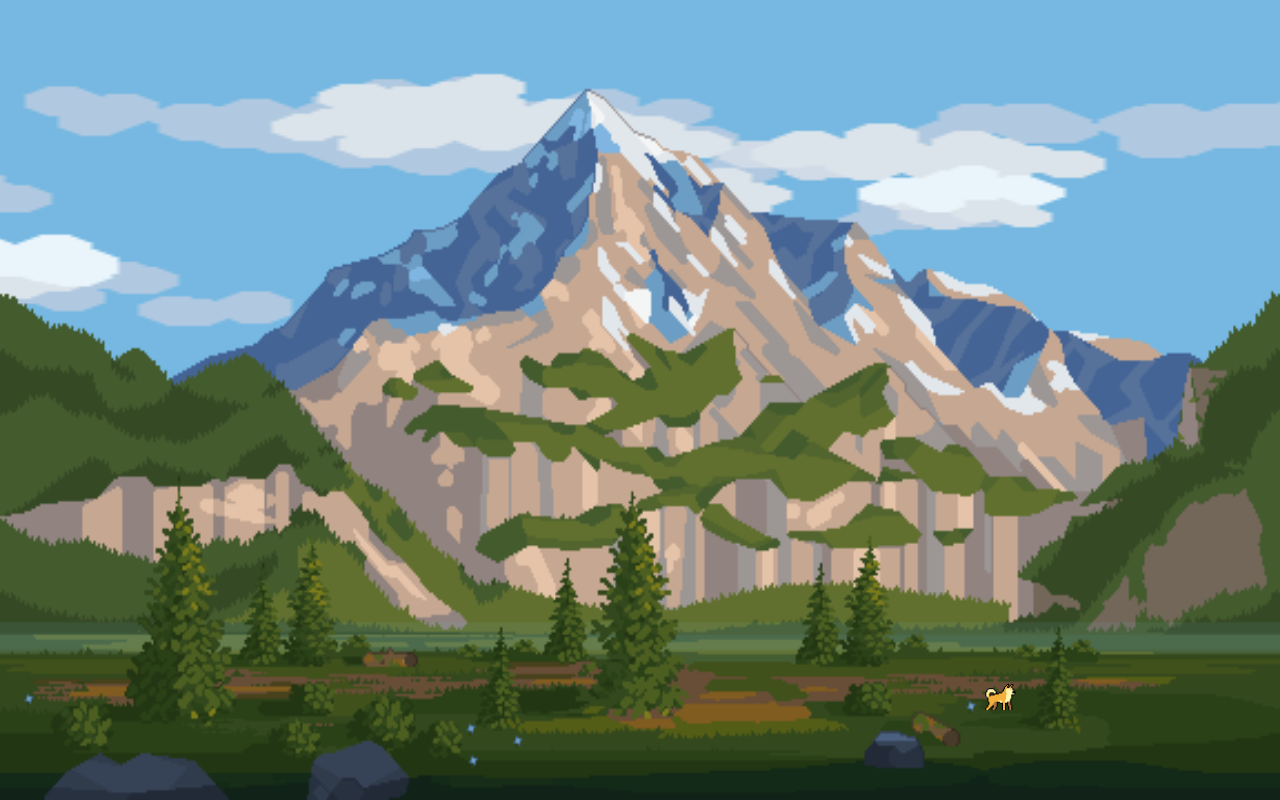
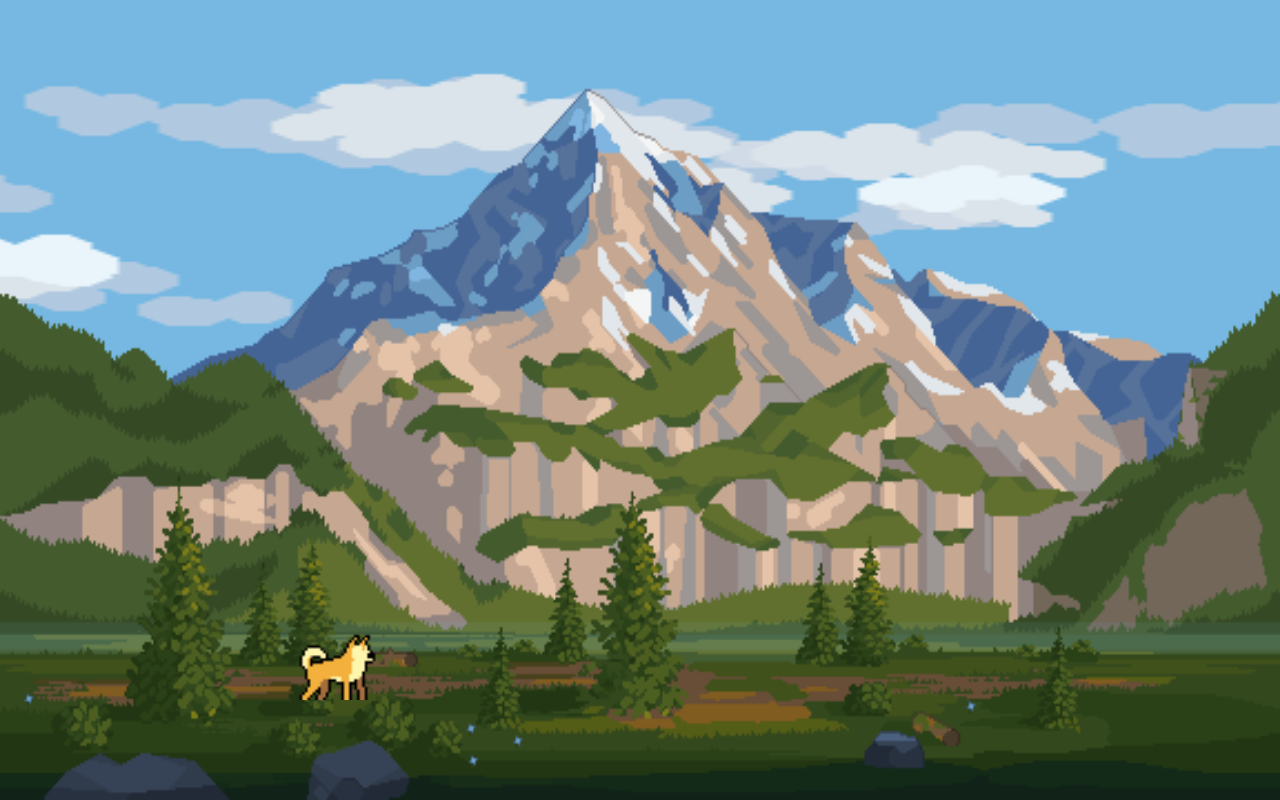
Before and after one commit to Dale146/portfolio, a React (Create React App) app: page / in a window 1280 px wide. Built offline with nearby package versions, Linux system fonts and the light colour scheme.

Commit message:
made dog move

```diff
--- a/src/Pages/Home.js
+++ b/src/Pages/Home.js
@@ -19,7 +19,12 @@ const Home = () => {
       <img className="land" src={land}/>
       <img className="lake" src={lake}/>
       <img className="scape" src={scape}/>
-      <div className="dog"></div>
+      <div className="dog">
+          <img src={dog} alt="dog"/>
+            <dialog id="dog-dialog">
+              <p>lorem</p>
+            </dialog>
+       </div>
       </div>
     </div>
   );
--- a/src/Styles/_home.scss
+++ b/src/Styles/_home.scss
@@ -33,19 +33,33 @@ img {
 }
 .dog{
     position: absolute;
-    background: url(../images/Idle.png);
-    width: 50px;
-    height: 50px;
+    width: 100px;
+    height: 100px;
+
     background-size: cover;
-    background-position: 5px -10px;
-    right: 20%;
+    background-position: 5px -20px;
+    right: 70%;
     bottom: 10%;
+    overflow: hidden;
+    display: flex;
+    align-items: center;
+
+
+}
+.dog img{
+    width: 500px;
+    position: absolute;
+    bottom: 20%;
+    left: 0%;
+    animation: flow 0.5s step-start infinite;
+
 
 }
 .container {
     position: relative;
     height: 100vh;
     overflow: hidden;
+
 
 
 
@@ -60,3 +74,19 @@ img {
         left: -1920px;
     }
 }
+
+@keyframes flow{
+    0%{
+        left: 0;
+    }
+    25%{
+        left: -125%;
+    }
+    50%{
+        left: -250%;
+    }
+    75%{
+        left: -375%;
+    }
+
+}
```
